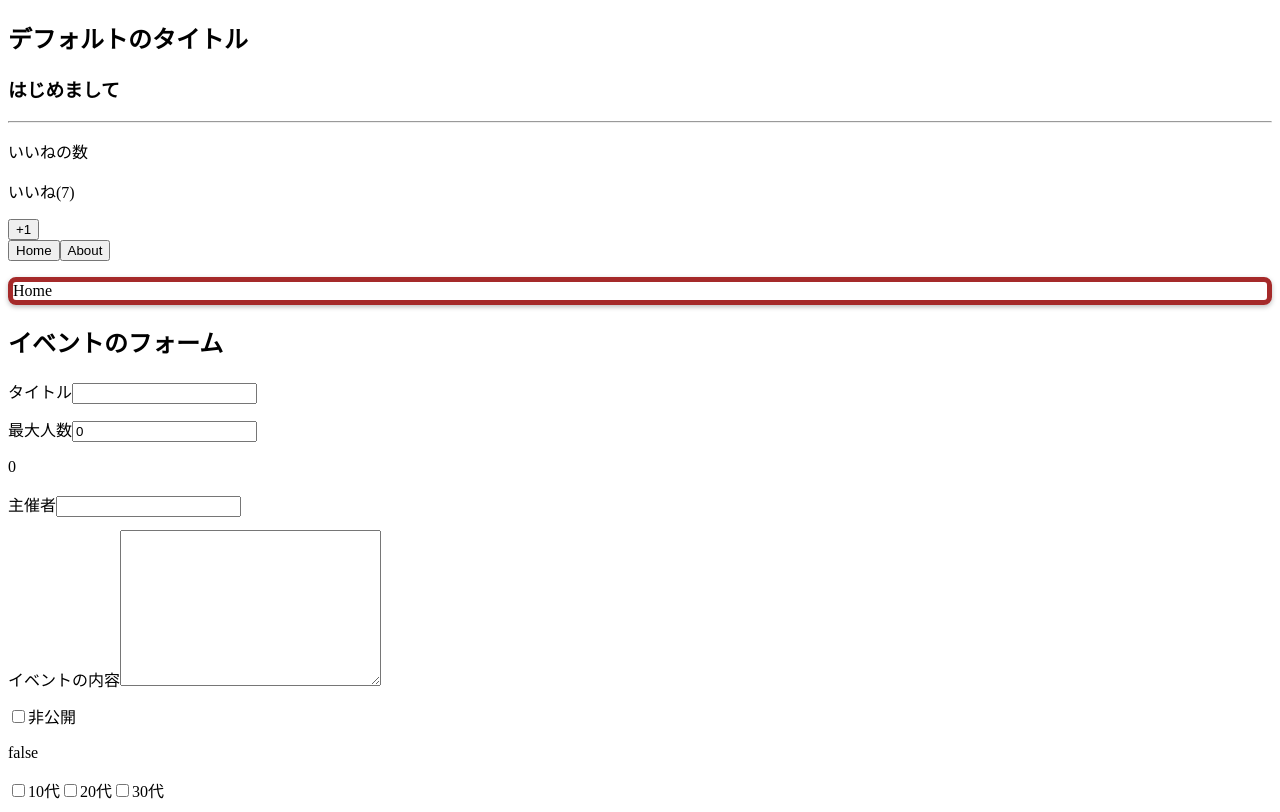
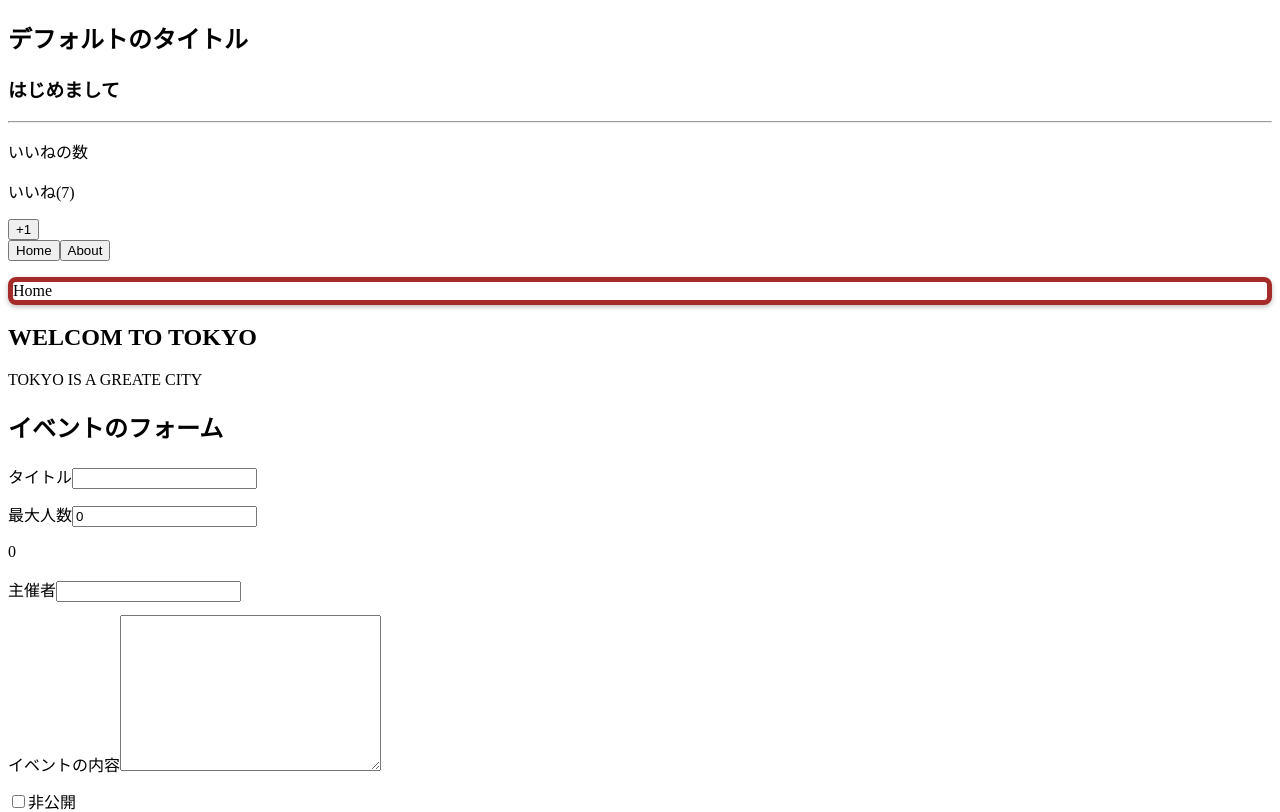
Before and after one commit to maitamin/vue-practice, a Vue app: page / in a window 1280 px wide. Shown: the top 812 px of the page. Built offline with nearby package versions, Linux system fonts and the light colour scheme.

Commit message:
フィルターのグローバル登録。

```diff
--- a/src/components/Home.vue
+++ b/src/components/Home.vue
@@ -1,9 +1,19 @@
 <template>
-  <p v-border:solid.round.shadow ="{width: '5px', color: 'brown'}">Home</p>
+  <div>
+    <p v-border:solid.round.shadow ="{width: '5px', color: 'brown'}">Home</p>
+    <h2>{{ title | upperCase }}</h2>
+    <p>{{ subTitle | upperCase }}</p>
+  </div>
 </template>
 
 <script>
 export default {
+  data() {
+    return {
+      title: "Welcom to Tokyo",
+      subTitle: "Tokyo is a greate city",
+    }
+  },
   directives: {
     border(el, binding/*, vnode, oldVnode*/) {
       // bindとupdateに定義したのと同等になる。
--- a/src/main.js
+++ b/src/main.js
@@ -4,6 +4,9 @@
 
 Vue.config.productionTip = true
 Vue.component('LikeNumber', LikeNumber);
+Vue.filter("upperCase", function(value) {
+  return value.toUpperCase();
+});
 // ディレクティブのグローバル登録
 // Vue.directive("border", function(el, binding) {
 //   // bindとupdateに定義したのと同等になる。
```
